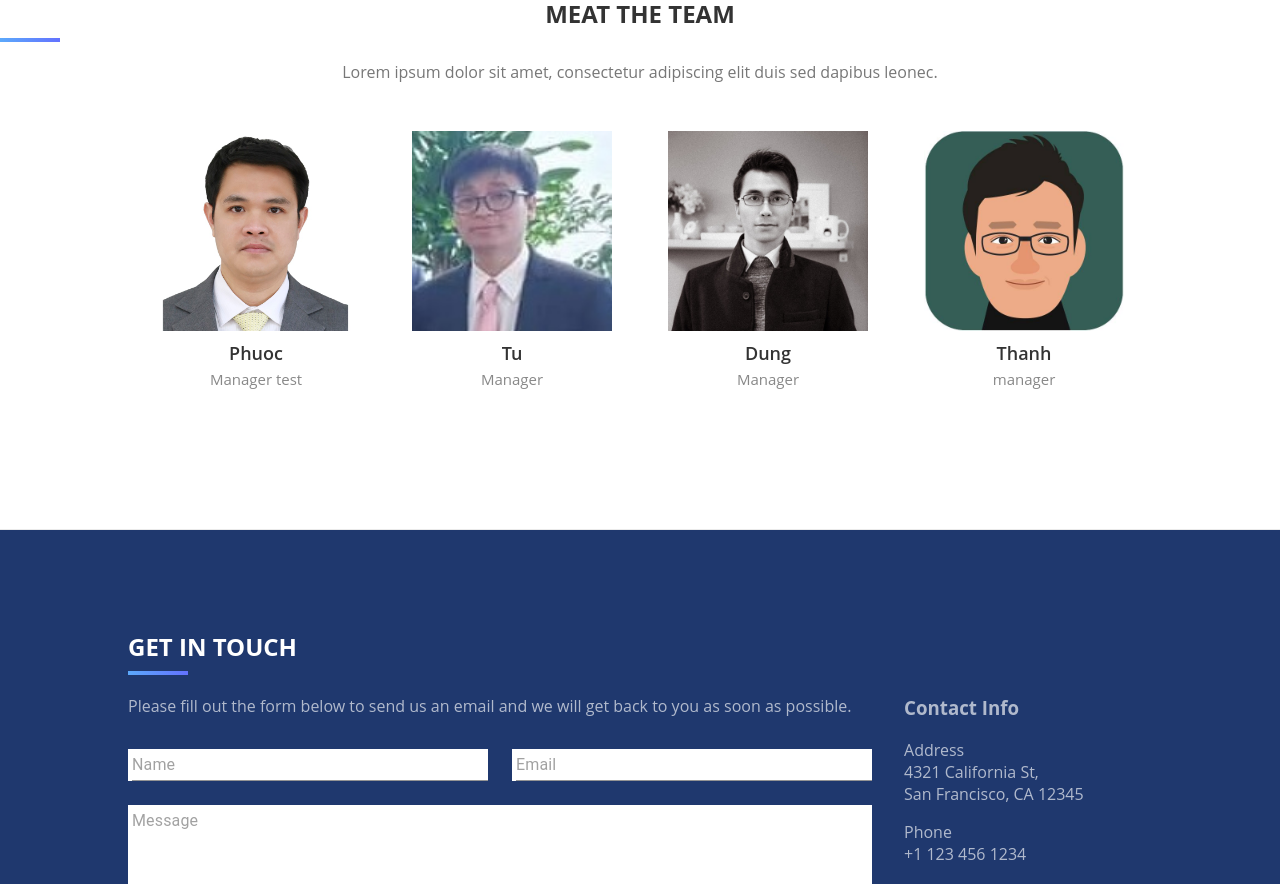
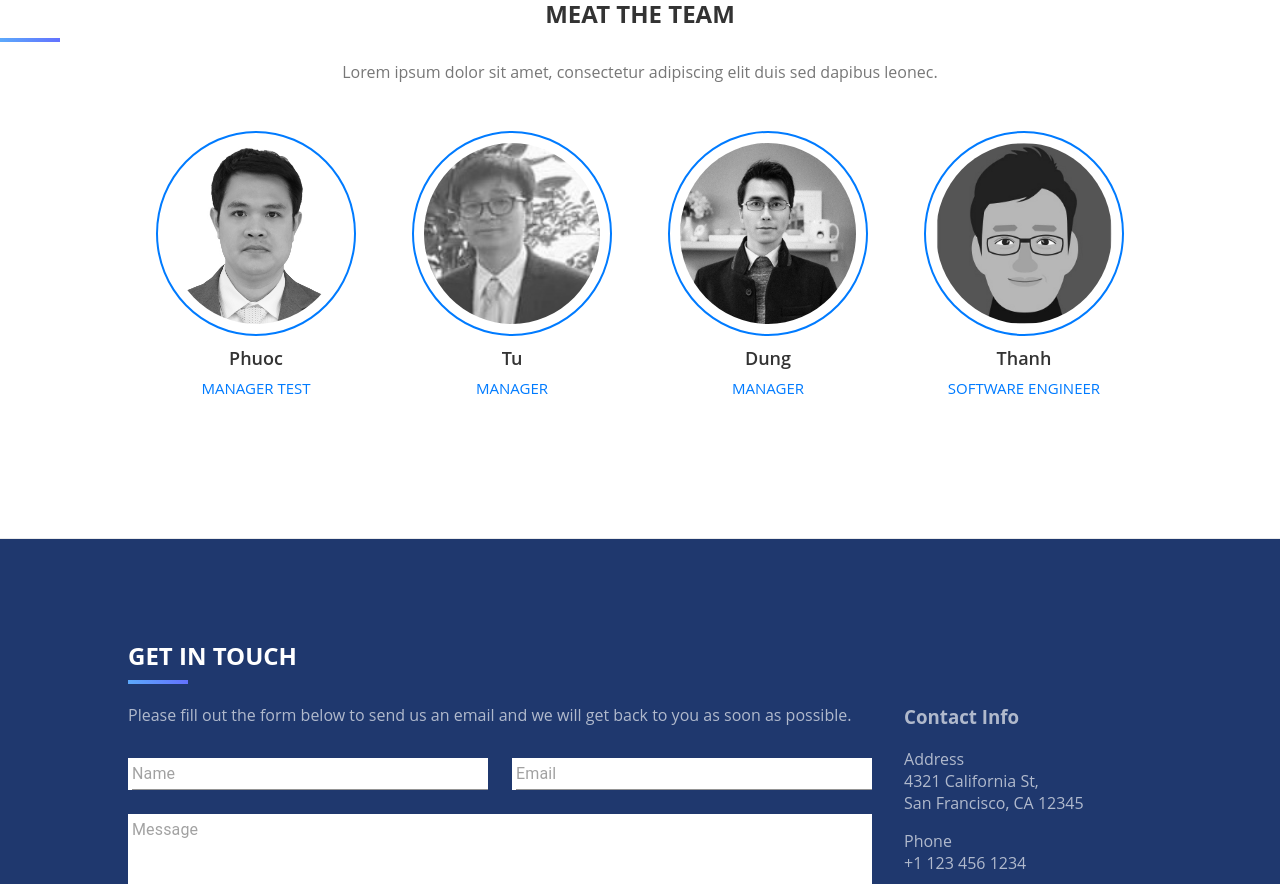
Before and after one commit to roger-ngx/udp, a Next.js app: page / in a window 1280 px wide. Shown: the part 2040-2924 px from the top of the page. Built offline with nearby package versions, Linux system fonts and the light colour scheme.

Commit message:
change an image layout for a team section

```diff
--- a/components/team.js
+++ b/components/team.js
@@ -4,9 +4,30 @@
 
     return (
         <div style={{flex: 1, display: 'flex', flexDirection: 'column', alignItems: 'center', marginBottom: 40}}>
-            <img src={img} style={{display: 'block', width: '80%', maxWidth: 200 , marginBottom: 10, height: 'auto'}}/>
-            <h4 style={{fontSize: 18, color: '#333', fontWeight: 600, margin: '0 0 4px 0'}}>{name}</h4>
-            <p style={{fontSize: 15, color: '#888', margin: 0}}>{role}</p>
+            <div
+                style={{
+                    display: 'block',
+                    width: '80%',
+                    maxWidth: 200,
+                    marginBottom: 10,
+                    height: 'auto',
+                    borderRadius: '100%',
+                    padding: 10,
+                    border: '2px solid #007bff'
+                }}
+            >
+                <img
+                    src={img}
+                    style={{
+                        width: '100%',
+                        height: '100%',
+                        filter: 'grayscale(100%)',
+                        borderRadius: '100%',
+                    }}
+                />
+            </div>
+            <p style={{fontSize: 18, color: '#333', fontWeight: 600, margin: '0 0 8px 0'}}>{name}</p>
+            <p style={{fontSize: 15, color: '#007bff', margin: 0, textTransform: 'uppercase'}}>{role}</p>
         </div>
     )
 }
@@ -35,7 +56,7 @@
                 <Person
                     img='/img/team/thanh.jpg'
                     name='Thanh'
-                    role='manager'
+                    role='software engineer'
                 />
             </div>
         </div>
```
